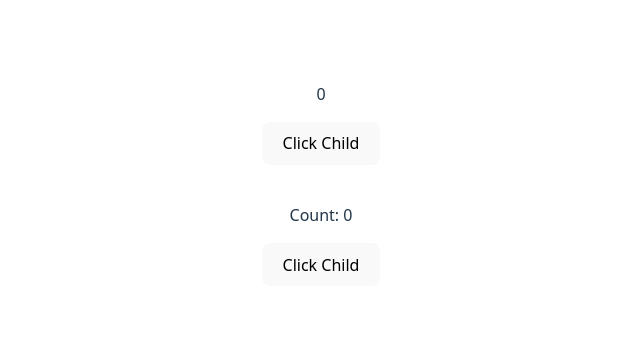
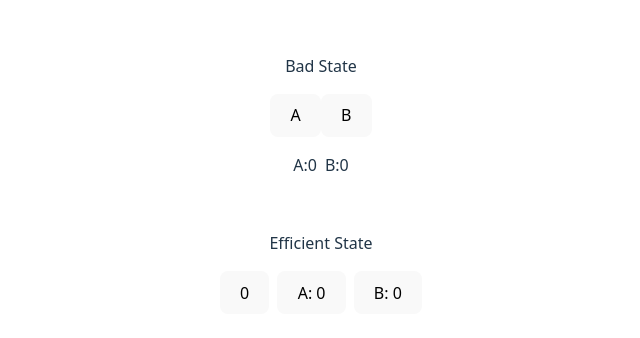
Before and after one commit to VictorSouzaCode/React-Performance-best-Practices, a React (Vite) app: page / in a window 1280 px wide. Shown: the part 224-562 px from the top of the page, without its empty margins (319-959 px from the left). Built offline with nearby package versions, Linux system fonts and the light colour scheme.

Commit message:
lifting state lesson completed

```diff
--- a/src/App.tsx
+++ b/src/App.tsx
@@ -10,6 +10,8 @@ import OptimizedComponent from './exercises/ReactRenderingModel/expensiveCompone
 import OptimizedUseMemo from './exercises/ReactRenderingModel/expensiveComponent/OptimizedUseMemo'
 import FunctionCausingReRenders from './exercises/ReconciliationAndReRenders/useCallback/FunctionCausingReRender'
 import FixWithCallback from './exercises/ReconciliationAndReRenders/useCallback/FixWithCallback'
+import BadState from './exercises/ReconciliationAndReRenders/liftingState/BadState'
+import EfficientState from './exercises/ReconciliationAndReRenders/liftingState/EfficientState'
 
 function App() {
 
@@ -30,8 +32,11 @@ function App() {
     <OptimizedComponent/>
     <OptimizedUseMemo/> */}
 
-    <FunctionCausingReRenders/>
-    <FixWithCallback/>
+    {/* <FunctionCausingReRenders/>
+    <FixWithCallback/> */}
+
+    <BadState/>
+    <EfficientState/>
     </>
   )
 }
--- /dev/null
+++ b/src/exercises/ReconciliationAndReRenders/liftingState/BadButton.tsx
@@ -0,0 +1,21 @@
+import { memo } from "react"
+
+type BadButtonProps = {
+    count?: number,
+    label?: string,
+    onIncrement: () => void
+}
+
+const BadButton = ({
+    label,
+    onIncrement
+}:BadButtonProps) => {
+
+  console.log(label)
+
+  return (
+    <button onClick={onIncrement}>{label}</button>
+  )
+}
+
+export default memo(BadButton)
--- /dev/null
+++ b/src/exercises/ReconciliationAndReRenders/liftingState/BadState.tsx
@@ -0,0 +1,62 @@
+import { useState } from "react"
+import BadButton from "./BadButton"
+
+// What does "lifting state" mean?
+// Lifting state = moving a piece of state up into a parent component so multiple children can access or share it.
+// Example: You often lift state when two components need to know about the same data.
+
+// The Problem: State lifted too high
+// When you lift state higher than necessary:
+// Parent re-renders on every update.
+// All children re-render even if only one child actually needed the change.
+// This wastes work and makes the UI feel slower, especially with large trees.
+
+// imagine we lift both counters’ state to the parent:
+// When A updates, the parent re-renders.
+// Because the parent re-renders, both A and B display elements re-render even though only A changed.
+// With many counters → huge wasted work.
+
+const BadState = () => {
+
+  type CountResults = {
+    A: number,
+    B: number
+  }
+  const [counts, setCounts ] = useState<CountResults>(
+    {
+      A: 0,
+      B: 0
+    }
+  )
+
+  return (
+    <div style={{
+      border: "1px solid white",
+      marginBottom: "20px"
+    }}>
+      <p>Bad State</p>
+
+      <BadButton
+      label={'A'}
+      onIncrement={() => setCounts(c => ({...c, A: c.A + 1}))}
+      />
+
+      <BadButton
+      label={'B'}
+      onIncrement={() => setCounts(c => ({...c, B: c.B + 1}))}
+      />
+
+      <div style={{
+        display: "flex",
+        justifyContent: "center",
+        gap: "8px"
+      }}>
+        <p>A:{counts.A}</p>
+        <p>B:{counts.B}</p>
+      </div>
+
+    </div>
+  )
+}
+
+export default BadState
--- /dev/null
+++ b/src/exercises/ReconciliationAndReRenders/liftingState/EfficientButton.tsx
@@ -0,0 +1,23 @@
+import { memo, useState } from "react"
+
+type ButtonProps = {
+    label: string
+}
+
+const EfficientButton = memo(({label}:ButtonProps) => {
+
+    console.log(`Rendered Counter: ${label} `)
+    const [count, setCount] = useState(0);
+
+  return (
+    <div>
+        <button onClick={() => {
+            setCount((c) => c + 1)
+        }}>
+            {label}: {count}
+        </button>
+    </div>
+  )
+})
+
+export default EfficientButton
--- /dev/null
+++ b/src/exercises/ReconciliationAndReRenders/liftingState/EfficientState.tsx
@@ -0,0 +1,57 @@
+import { useState } from "react"
+import EfficientButton from "./EfficientButton"
+
+// Counter manages its own state.
+// Clicking Counter A → only Counter A re-renders.
+// Clicking Counter B → only Counter B re-renders.
+// Efficient, isolated updates.
+
+// Lift state only as high as necessary.
+// If the state is completely local (only one component cares), keep it inside that component.
+// If siblings need to know about each other → lift it up.
+// If global logic (like theme, auth, language) needs it → use context or global state (Redux, Zustand, etc.).
+
+// Lesson in terms of performance
+// Keeping state low in the tree → fewer components re-render → React reconciles less.
+// Lifting state higher than needed → more components re-render → React reconciles more → wasted work.
+
+// You want to find the sweet spot:
+// Not too low (making components isolated but duplicating logic).
+// Not too high (causing global re-renders).
+
+// Takeaway
+/* Think of React re-renders like ripples in water. The higher you lift state, the bigger the ripple effect. Keep state as close as possible to where it’s used to minimize wasted re-renders.
+*/
+
+const EfficientState = () => {
+  const [counts, setCounts] = useState(0)
+
+  return (
+    <div
+      style={{
+        border: "1px solid white"
+      }}
+    >
+      <p>Efficient State</p>
+
+      <div
+      style={{
+        display: "flex",
+        justifyContent: "center",
+        gap: "8px"
+      }}
+      >
+      <button onClick={() => {
+        setCounts(c => c + 1)
+      }}>
+        {counts}
+      </button>
+
+      <EfficientButton label="A" />
+      <EfficientButton label="B" />
+      </div>
+    </div>
+  )
+}
+
+export default EfficientState
```
